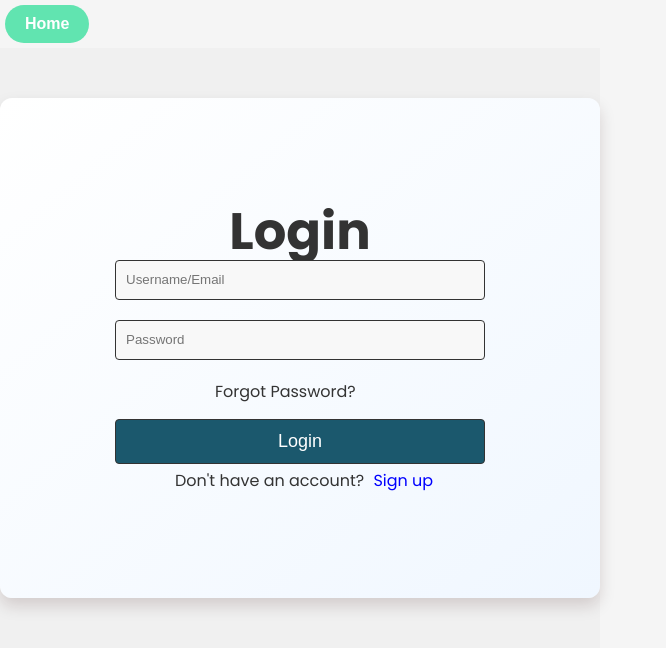
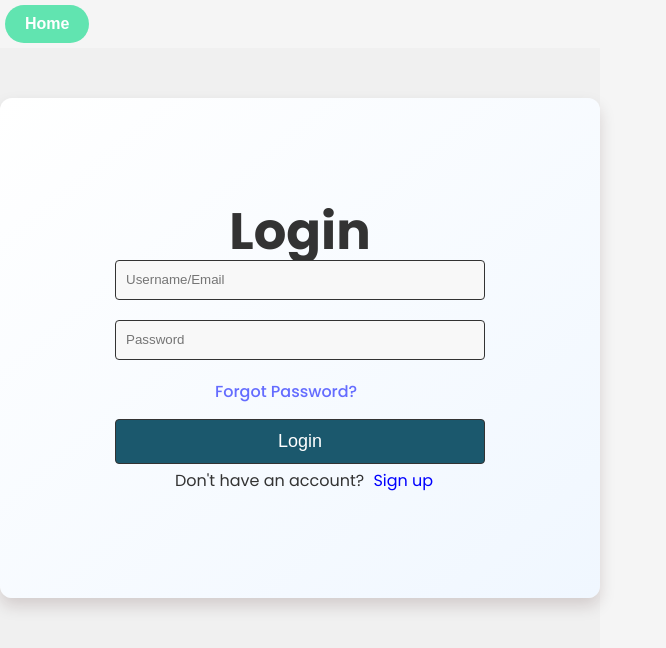
Before and after one commit to MORISON-K/AITS, a React (Vite) app in the folder client/aits_frontend/: page /Login-Page in a window 1280 px wide. Shown: the top 648 px of the page, without its empty margins (0-666 px from the left). Built offline with nearby package versions, Linux system fonts and the light colour scheme; no server answers; the HTML template or start-up script is replaced by a standard one.

Commit message:
Implementing routing for forgot password

```diff
--- a/client/aits_frontend/src/Login.jsx
+++ b/client/aits_frontend/src/Login.jsx
@@ -1,7 +1,7 @@
 import React, { useState, useContext } from 'react';
 import { useNavigate } from 'react-router-dom';
 import { AuthContext } from './auth';
-
+import { Link, Navigate } from 'react-router-dom';
 const Login = () => {
   const [formData, setFormData] = useState({ username: "", password: "" });
   const [errors, setErrors] = useState({ username: "", password: "", nonField: "" });
@@ -78,7 +78,7 @@ const Login = () => {
         {errors.password && <div className="error-message" style={{ color: 'red' }}>{errors.password}</div>}
         {errors.nonField && <div className="error-message" style={{ color: 'red' }}>{errors.nonField}</div>}
 
-        <span className="Forgot-Password">Forgot Password?</span><br />
+        <Link to="/forgotPassword" className="Forgot-Password">Forgot Password?</Link><br />
         <button type="submit" className="login">Login</button><br />
         <span className="without">Don't have an account? </span>
         <span className="without-account" onClick={() => handlePageChange("register")}>
```
